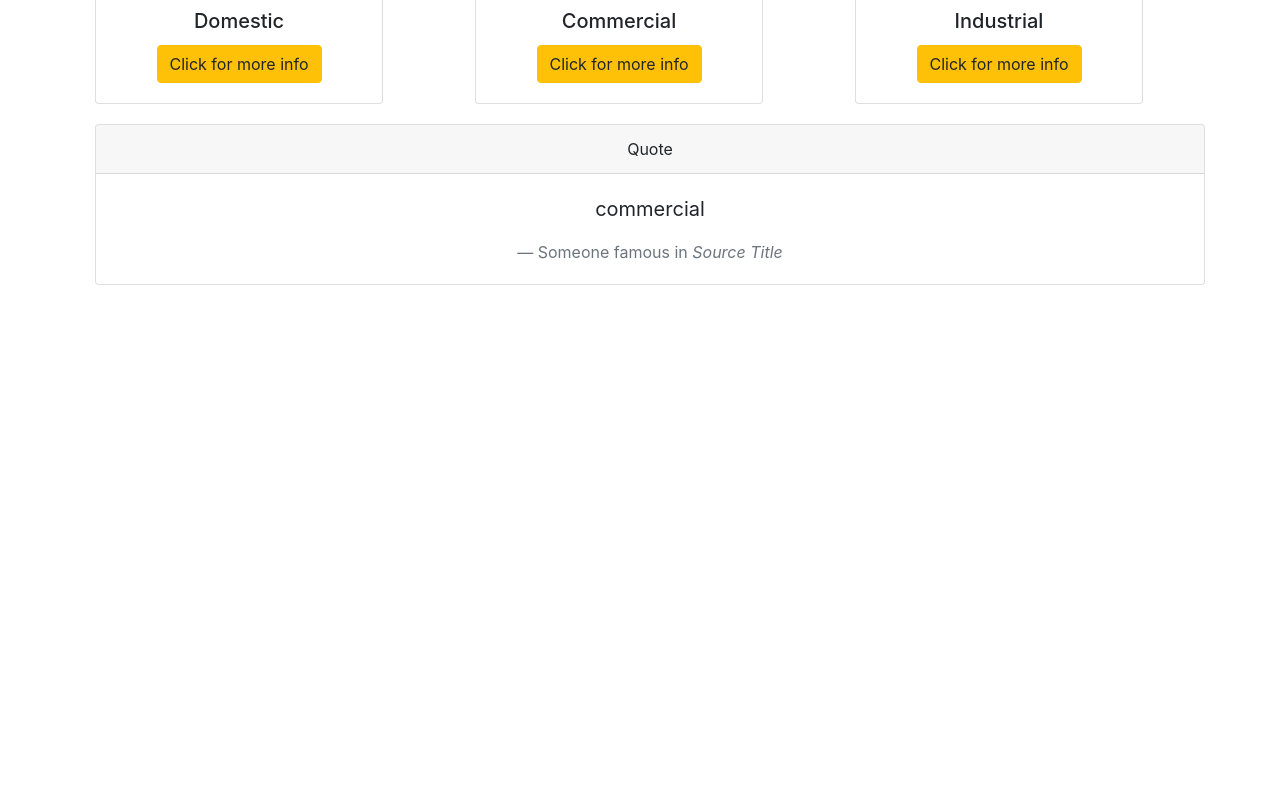
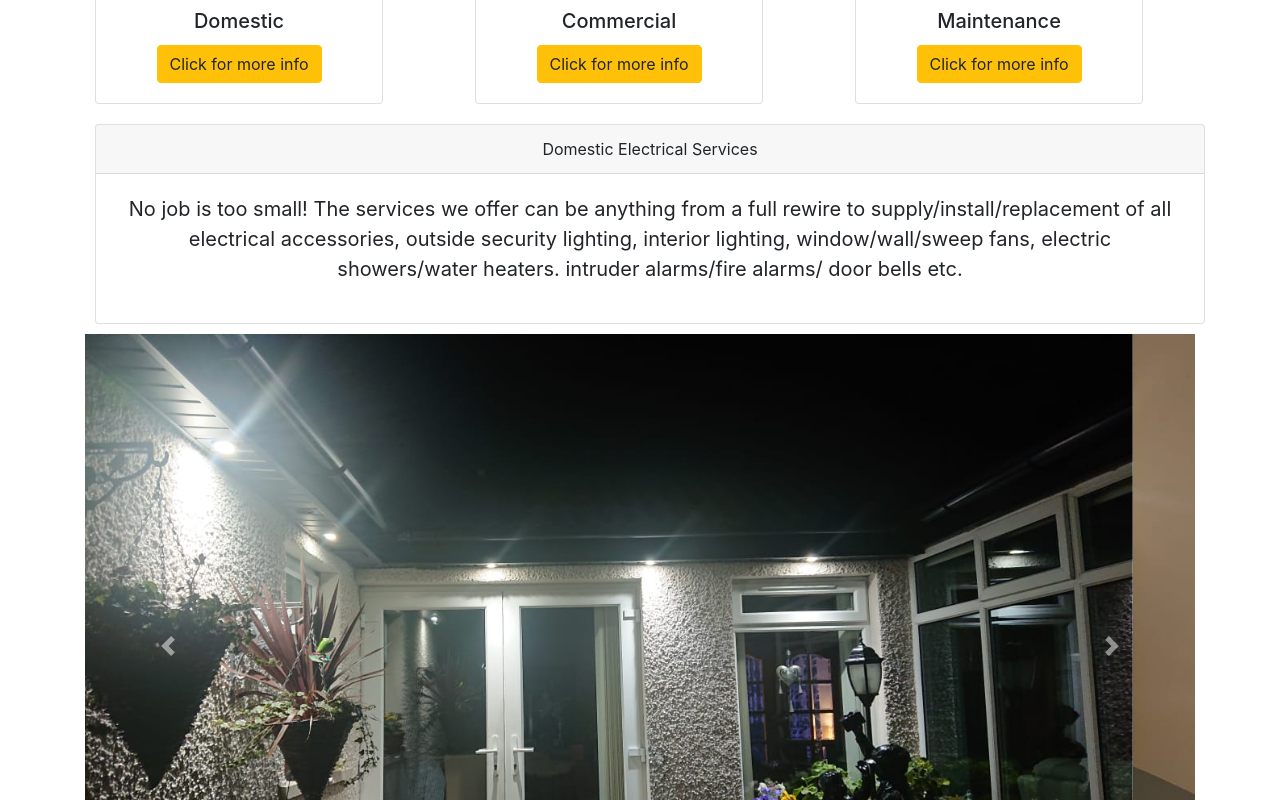
Before and after one commit to andymcwilliams/rhk-davidson-website, a React (Create React App) app: page /#/services in a window 1280 px wide. Shown: the part 280-1080 px from the top of the page. Before the commit the page ends 800 px from the top, so only its background shows below. Built offline with nearby package versions, Linux system fonts and the light colour scheme.

Commit message:
pictures etc.

```diff
--- a/src/components/Contact.tsx
+++ b/src/components/Contact.tsx
@@ -1,5 +1,81 @@
 import React from "react";
+import Container from "react-bootstrap/Container";
+import Row from "react-bootstrap/Row";
+import Col from "react-bootstrap/Col";
+import Card from "react-bootstrap/Card";
+import nic from "../images/nic-eic.png";
+import phone from "../images/phone.jpg";
+import clock from "../images/clock.png";
+import email from "../images/email.png";
 
 export default function Contact() {
-  return <p>contact</p>;
+  // return (
+  //   <>
+  //     <div>
+  //       <img
+  //         style={{ marginBottom: "4px" }}
+  //         src={phone}
+  //         alt="phone"
+  //         width="20"
+  //       />
+  //       <a style={{ marginRight: "30px" }} href="tel:+02870342281">
+  //         02870342281
+  //       </a>
+  //       <img
+  //         style={{ marginBottom: "3px" }}
+  //         src={clock}
+  //         alt="clock"
+  //         width="20"
+  //       />
+  //       <a style={{ marginRight: "30px" }}> Mon-Fri 8:30AM-5:30PM</a>
+  //       <img
+  //         style={{ marginBottom: "3px", marginRight: "2px" }}
+  //         src={email}
+  //         alt="mail"
+  //         width="20"
+  //       />
+  //       <a href="mailto:rhkdavidson@aol.com">rhkdavidson@aol.com</a>
+  //     </div>
+  //   </>
+  // );
+
+  return (
+    <div>
+      <Row className="align-items-center">
+        <Card style={{ width: "40%" }}>
+          <Card.Header>Phone</Card.Header>
+          <Card.Body>
+            <img
+              style={{ marginRight: "30px" }}
+              src={phone}
+              alt="phone"
+              width="100"
+            />
+            <a style={{ fontSize: "50px" }} href="tel:+02870342281">
+              02870342281
+            </a>
+          </Card.Body>
+        </Card>
+      </Row>
+      <Row className="align-items-center">
+        <Card style={{ width: "40%" }}>
+          <Card.Header>Email</Card.Header>
+          <Card.Body>
+            <img
+              style={{ marginRight: "30px" }}
+              src={email}
+              alt="mail"
+              width="100"
+            />
+            <a
+              href="mailto:rhkdavidson@aol.com"
+              style={{ marginRight: "30px", fontSize: "50px" }}
+            >
+              rhkdavidson@aol.com
+            </a>
+          </Card.Body>
+        </Card>
+      </Row>
+    </div>
+  );
 }
--- a/src/components/ServiceDescription.tsx
+++ b/src/components/ServiceDescription.tsx
@@ -1,31 +1,73 @@
 import React from "react";
 import { ServiceEnum } from "../enum/services";
 import Card from "react-bootstrap/Card";
+import Carousel from "react-bootstrap/Carousel";
+import nic from "../images/nic-eic.png";
+import suffitLighting from "../images/under-suffit-lighting.jpeg";
+import ledLighting from "../images/led-lighting.jpeg";
 
 export default function ServiceDescription(props: any) {
-  let service;
+  let serviceDescription;
+  let serviceHeader;
 
   if (props.service === ServiceEnum.Commercial) {
-    service = "commercial";
-  } else if (props.service === ServiceEnum.Industrial) {
-    service = "industrial";
+    serviceHeader = "Commercial & Industrial Work";
+    serviceDescription =
+      "We are NICEIC approved contractors and all our details can be found on construction line site. " +
+      "services we offer include new build/rewiring existing upgradeing installation, fire alarms, security lighting, led " +
+      "lighting, intruder alarms, nurse call systems etc.";
+  } else if (props.service === ServiceEnum.Maintenance) {
+    serviceHeader = "Full Maintenance Service";
+    serviceDescription = (
+      <ul style={{ textAlign: "left" }}>
+        <li>Portable appliance testing/certificate printout listing</li>
+        <li>Periodic inspection/certificate</li>
+        <li>Fire alarm inspection/certificate</li>
+        <li>Emergency lighing inspection/certificate</li>
+      </ul>
+    );
   } else if (props.service === ServiceEnum.Domestic) {
-    service = "domestic";
+    serviceHeader = "Domestic Electrical Services";
+    serviceDescription =
+      "No job is too small! The services we offer can be anything from a full " +
+      "rewire to supply/install/replacement of all electrical accessories, " +
+      "outside security lighting, interior lighting, window/wall/sweep fans, " +
+      "electric showers/water heaters. intruder alarms/fire alarms/ door bells etc.";
   }
 
   return (
     <>
-      <Card style={{ width: "100%" }}>
-        <Card.Header>Quote</Card.Header>
+      <Card style={{ width: "100%", height: "200px" }}>
+        <Card.Header>{serviceHeader}</Card.Header>
         <Card.Body>
           <blockquote className="blockquote mb-0">
-            <p>{service}</p>
-            <footer className="blockquote-footer">
-              Someone famous in <cite title="Source Title">Source Title</cite>
-            </footer>
+            <p>{serviceDescription}</p>
           </blockquote>
         </Card.Body>
       </Card>
+
+      <Carousel>
+        <Carousel.Item>
+          <img
+            className="d-block w-100"
+            src={suffitLighting}
+            alt="First slide"
+          />
+          <Carousel.Caption>
+            <h3>Under Suffit Lighting</h3>
+            <p>Nulla vitae elit libero, a pharetra augue mollis interdum.</p>
+          </Carousel.Caption>
+        </Carousel.Item>
+        <Carousel.Item>
+          <img className="d-block w-100" src={ledLighting} alt="Second slide" />
+
+          <Carousel.Caption>
+            <h3>LED Lighting</h3>
+            <p>Lorem ipsum dolor sit amet, consectetur adipiscing elit.</p>
+          </Carousel.Caption>
+        </Carousel.Item>
+      </Carousel>
+      <br></br>
     </>
   );
 }
--- a/src/components/Services.tsx
+++ b/src/components/Services.tsx
@@ -3,12 +3,9 @@ import ServiceThumbnail from "./serviceThumbnail";
 import { ServiceEnum } from "../enum/services";
 import ServiceDescription from "./ServiceDescription";
 import Container from "react-bootstrap/Container";
-import Row from "react-bootstrap/Row";
-import Col from "react-bootstrap/Col";
-import Card from "react-bootstrap/Card";
 
 export default function Services() {
-  const [service, setService] = useState(ServiceEnum.Commercial);
+  const [service, setService] = useState(ServiceEnum.Domestic);
 
   function serviceApplied(service: ServiceEnum) {
     setService(service);
--- a/src/components/infoStrip.tsx
+++ b/src/components/infoStrip.tsx
@@ -7,7 +7,7 @@ import Row from "react-bootstrap/Row";
 
 export default function InfoStrip(props: any) {
   return (
-    <Row className="infoStrip">
+    <Row className="infoStrip" id="test">
       <span>
         <img
           style={{ marginBottom: "4px" }}
--- a/src/components/serviceThumbnail.tsx
+++ b/src/components/serviceThumbnail.tsx
@@ -2,6 +2,7 @@ import React from "react";
 import Row from "react-bootstrap/Row";
 import Button from "react-bootstrap/Button";
 import Card from "react-bootstrap/Card";
+
 import nic from "../images/nic-eic.png";
 import { ServiceEnum } from "../enum/services";
 import Col from "react-bootstrap/Col";
@@ -43,9 +44,9 @@ export default function ServiceThumbnail(props: any) {
         <Card style={{ width: "18rem" }}>
           <Card.Img variant="top" src={nic} />
           <Card.Body>
-            <Card.Title>Industrial</Card.Title>
+            <Card.Title>Maintenance</Card.Title>
             <Button
-              onClick={() => props.serviceApplied(ServiceEnum.Industrial)}
+              onClick={() => props.serviceApplied(ServiceEnum.Maintenance)}
               variant="warning"
             >
               Click for more info
--- a/src/enum/services.tsx
+++ b/src/enum/services.tsx
@@ -2,4 +2,5 @@ export enum ServiceEnum {
   Domestic,
   Commercial,
   Industrial,
+  Maintenance,
 }
```
Also changed, not shown: src/images/led-lighting.jpeg (added), src/images/under-suffit-lighting.jpeg (added).
